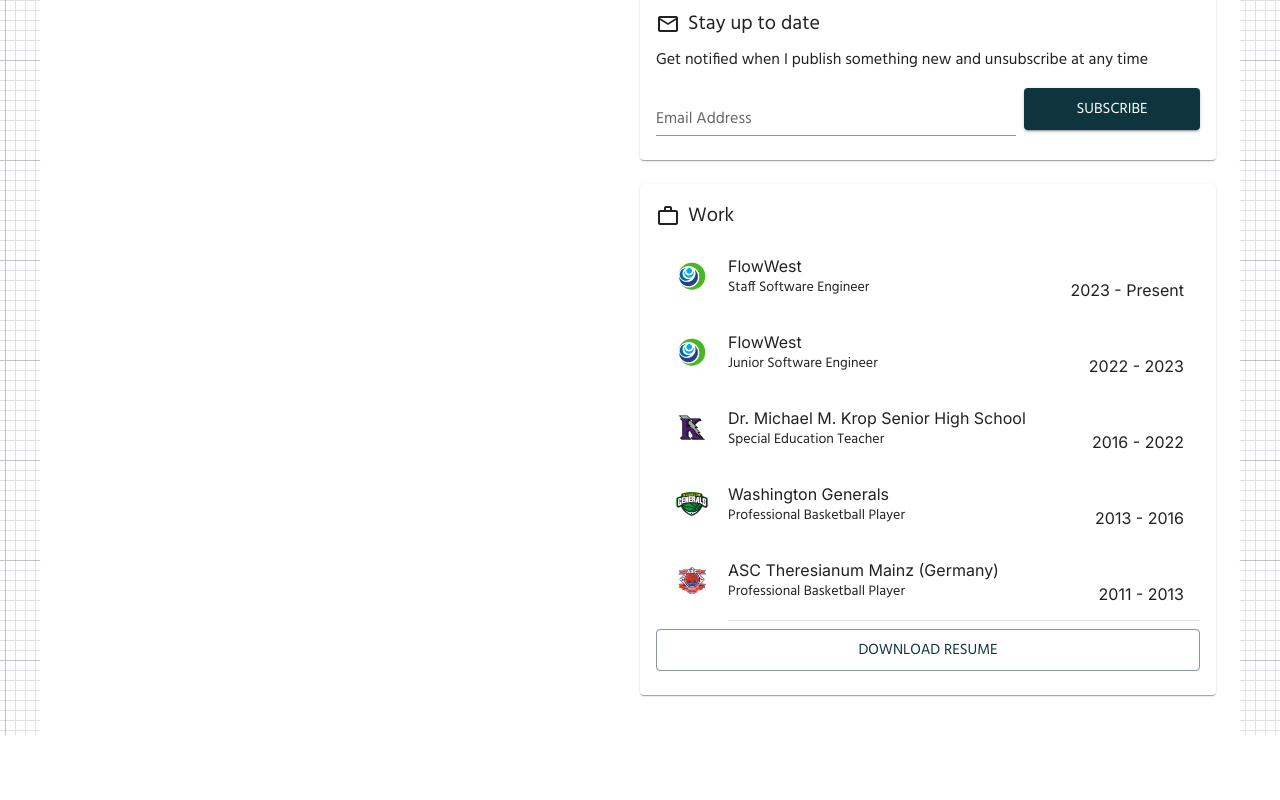
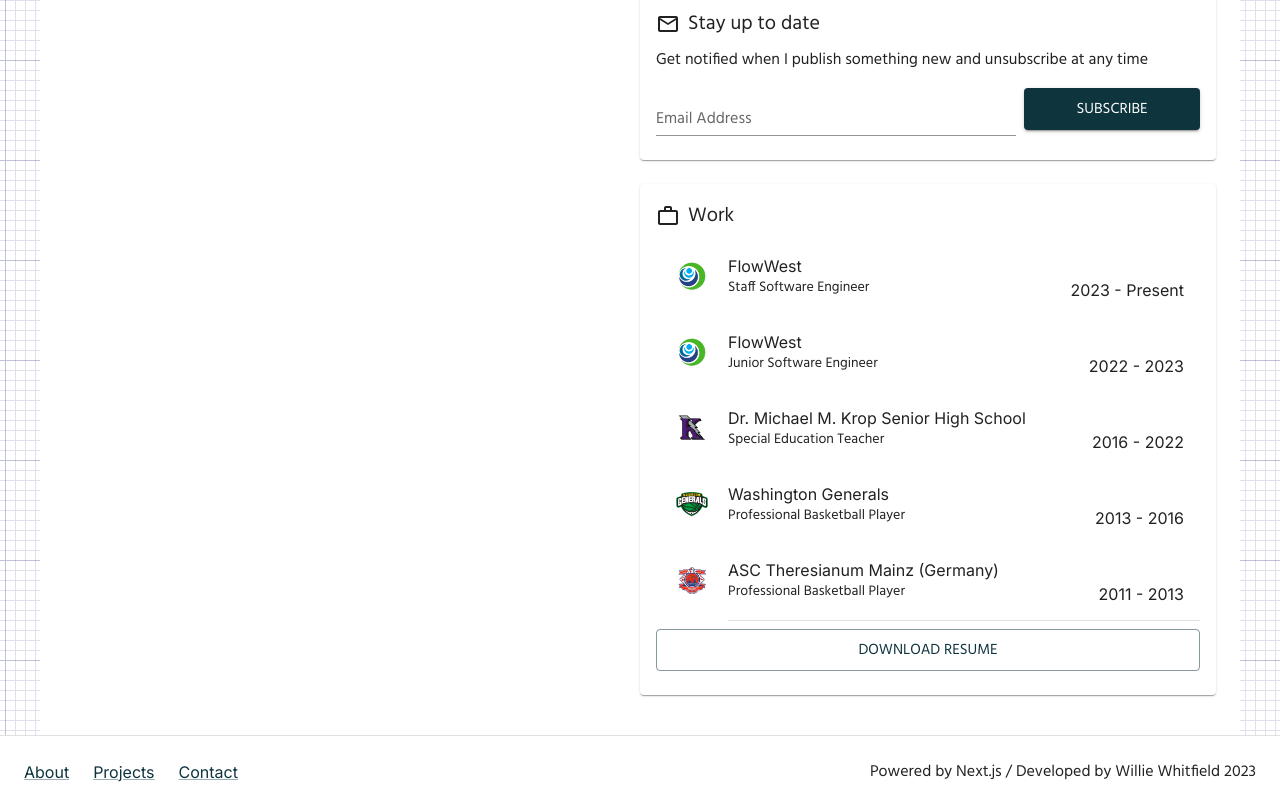
Before and after one commit to wdwiii/ww-portfolio-v4, a Next.js app: page / in a window 1280 px wide. Shown: the part 1245-2045 px from the top of the page. Before the commit the page ends 1980 px from the top, so only its background shows below. Built offline with nearby package versions, Linux system fonts and the light colour scheme; a web font is replaced by a local one.

Commit message:
Create footer and ad to layout component

```diff
--- /dev/null
+++ b/app/components/ui/Footer.tsx
@@ -0,0 +1,34 @@
+import React from 'react'
+import { Container, Box, Divider, Stack, Typography, Link } from '@mui/material'
+import NextLink from 'next/link'
+const Footer = () => {
+  return (
+    <Box sx={{ background: 'white' }}>
+      <Divider />
+      <Container maxWidth='xl'>
+        <Stack
+          direction='row'
+          justifyContent='space-between'
+          sx={{ pt: 3, pb: 2 }}
+        >
+          <Stack direction='row' alignItems='center' spacing={3}>
+            <Link component={NextLink} href='/about'>
+              About
+            </Link>
+            <Link component={NextLink} href='/projects'>
+              Projects
+            </Link>
+            <Link component={NextLink} href='/contact'>
+              Contact
+            </Link>
+          </Stack>
+          <Typography>
+            Powered by Next.js / Developed by Willie Whitfield 2023
+          </Typography>
+        </Stack>
+      </Container>
+    </Box>
+  )
+}
+
+export default Footer
--- a/app/layout.tsx
+++ b/app/layout.tsx
@@ -4,6 +4,7 @@
 import HideOnScroll from './components/navigation/HideOnScroll'
 import NavBar from './components/navigation/NavBar'
 import ThemeRegistry from './components/theme/ThemeRegistry'
+import Footer from './components/ui/Footer'
 
 const inter = Inter({ subsets: ['latin'] })
 
@@ -42,6 +43,7 @@
             </HideOnScroll>
             <NavBar sx={{ display: 'none' }} />
             {children}
+            <Footer />
           </body>
         </html>
       </ThemeRegistry>
```
